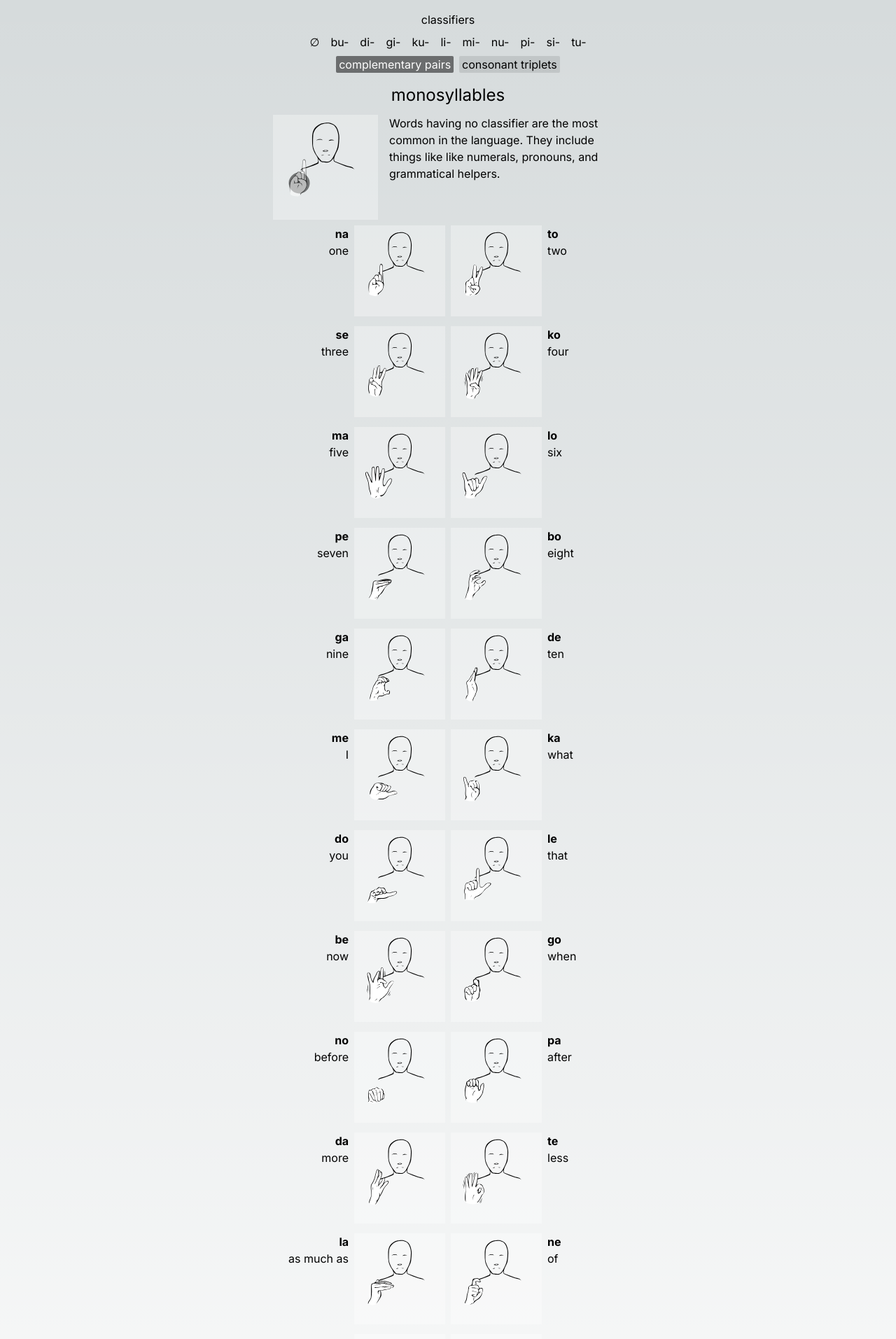
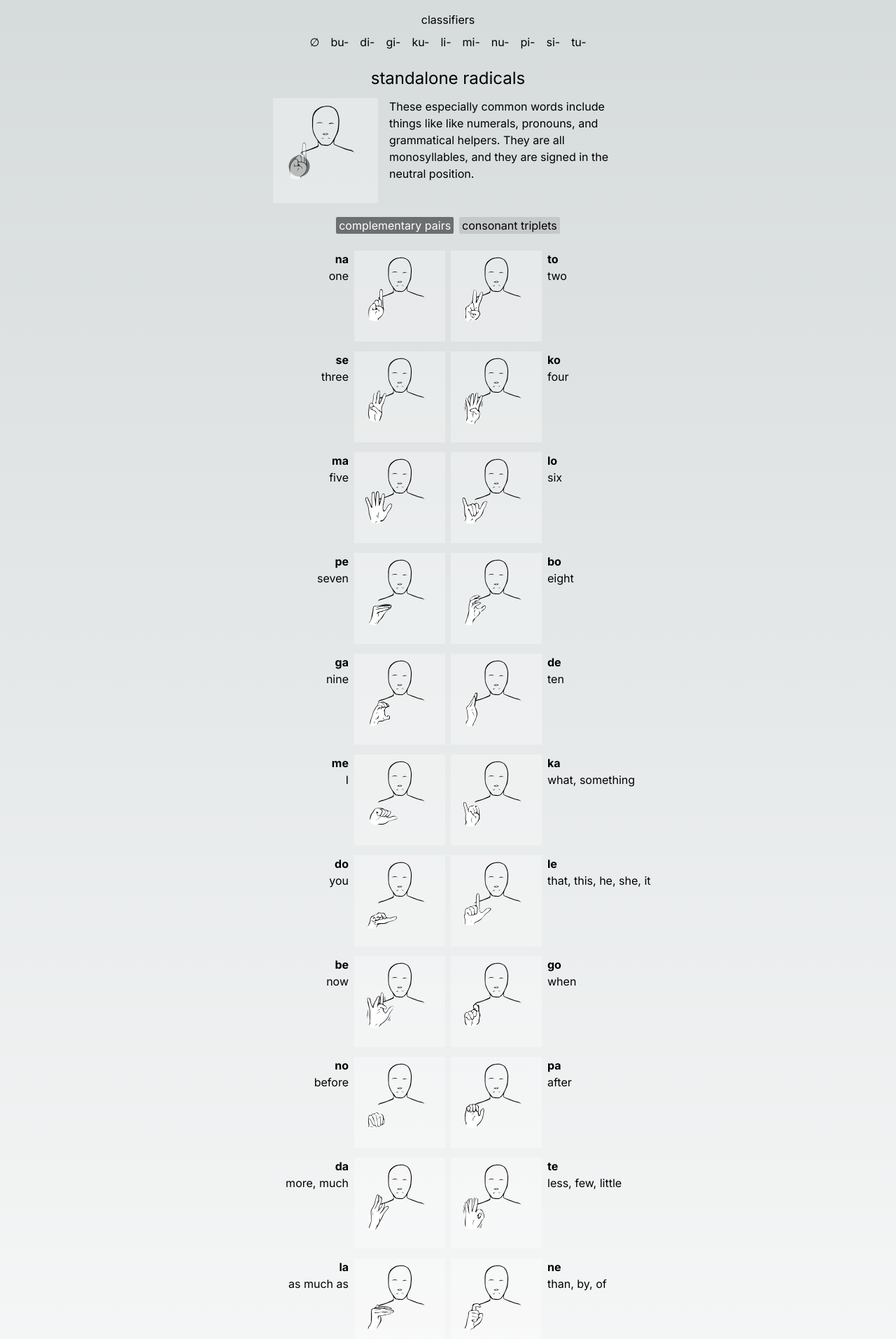
Before and after one commit to justinsilvestre/lanidic, a Next.js app: page /lanidic/ in a window 1280 px wide. Shown: the top 1913 px of the page at 70% size. Built offline with nearby package versions, Linux system fonts and the light colour scheme.

Commit message:
Tweak layout, augment monosyllable defs

```diff
--- a/src/app/dic/[prefix]/rootsTables.ts
+++ b/src/app/dic/[prefix]/rootsTables.ts
@@ -25,32 +25,32 @@ const monosyllablesTable: RootsTable = {
     ba: "ba = [monosyllable] =  = stay",
     bi: "be = [monosyllable] =  = now",
     bu: "bo = [monosyllable] =  = eight",
-    da: "da = [monosyllable] =  = more",
+    da: "da = [monosyllable] =  = more, much",
     di: "de = [monosyllable] =  = ten",
     du: "do = [monosyllable] =  = you",
     ga: "ga = [monosyllable] =  = nine",
-    gi: "ge = [monosyllable] =  = and",
+    gi: "ge = [monosyllable] =  = and, with",
     gu: "go = [monosyllable] =  = when",
-    ka: "ka = [monosyllable] =  = what",
+    ka: "ka = [monosyllable] =  = what, something",
     ki: "ke = [monosyllable] =  = start",
     ku: "ko = [monosyllable] =  = four",
     la: "la = [monosyllable] =  = as much as",
-    li: "le = [monosyllable] =  = that",
+    li: "le = [monosyllable] =  = that, this, he, she, it",
     lu: "lo = [monosyllable] =  = six",
     ma: "ma = [monosyllable] =  = five",
     mi: "me = [monosyllable] =  = I",
     mu: "mo = [monosyllable] =  = all",
     na: "na = [monosyllable] =  = one",
-    ni: "ne = [monosyllable] =  = of",
+    ni: "ne = [monosyllable] =  = than, by, of",
     nu: "no = [monosyllable] =  = before",
     pa: "pa = [monosyllable] =  = after",
     pi: "pe = [monosyllable] =  = seven",
-    pu: "po = [monosyllable] =  = not",
+    pu: "po = [monosyllable] =  = not, other",
     sa: "sa = [monosyllable] =  = same",
     si: "se = [monosyllable] =  = three",
     su: "so = [monosyllable] =  = part",
     ta: "ta = [monosyllable] =  = only",
-    ti: "te = [monosyllable] =  = less",
+    ti: "te = [monosyllable] =  = less, few, little",
     tu: "to = [monosyllable] =  = two",
   },
 };
--- a/src/components/RootsTables.tsx
+++ b/src/components/RootsTables.tsx
@@ -58,7 +58,6 @@ type Radical = `${Consonant}${Vowel}`;
 function RootsTableDisplay({
   prefix,
   table,
-  mode = "consonant triplets",
   className,
 }: {
   prefix: string | null;
@@ -66,6 +65,10 @@ function RootsTableDisplay({
   mode?: "consonant triplets" | "complementaryPairs";
   className?: string;
 }) {
+  const [mode, setMode] = useState<"consonant triplets" | "complementaryPairs">(
+    "complementaryPairs"
+  );
+
   const prefixSyllables = prefix?.split(/(?<=[aeiou])(?=[bdgklmnpst])/) || [];
   const prefixRadicals = prefixSyllables.slice(1);
   return (
@@ -84,7 +87,7 @@ function RootsTableDisplay({
             -
           </>
         ) : (
-          <>monosyllables</>
+          <>standalone radicals</>
         )}
       </h1>
       <div className="m-auto max-w-[500px]">
@@ -105,6 +108,28 @@ function RootsTableDisplay({
             {rootsTables[prefix].definition.replace(/\.$/, "")}".
           </>
         )}
+      </div>
+      <div className="flex flex-row gap-2 m-auto my-4 max-w-[500px]">
+        <button
+          className={`px-1 rounded-sm ${
+            mode === "complementaryPairs"
+              ? "text-[rgba(var(--background-end-rgb))] bg-[rgba(var(--foreground-rgb),_.5)]"
+              : "bg-[rgba(var(--foreground-rgb),_.1)]"
+          }`}
+          onClick={() => setMode("complementaryPairs")}
+        >
+          complementary pairs
+        </button>
+        <button
+          className={`px-1 rounded-sm ${
+            mode === "consonant triplets"
+              ? "text-[rgba(var(--background-end-rgb))] bg-[rgba(var(--foreground-rgb),_.5)]"
+              : "bg-[rgba(var(--foreground-rgb),_.1)]"
+          }`}
+          onClick={() => setMode("consonant triplets")}
+        >
+          consonant triplets
+        </button>
       </div>
       <div className="flex flex-col">
         {mode === "complementaryPairs"
@@ -297,10 +322,6 @@ export default function RootsTables({
   const prefixRadicals =
     prefix?.split(/(?<=[aeiou])(?=[bdgklmnpst])/).slice(1) || [];
 
-  const [mode, setMode] = useState<"consonant triplets" | "complementaryPairs">(
-    "complementaryPairs"
-  );
-
   return (
     <main className="flex min-h-screen flex-col items-center p-4">
       <h2>classifiers</h2>
@@ -314,33 +335,10 @@ export default function RootsTables({
           </li>
         ))}
       </ul>
-      <div className="flex flex-row gap-2">
-        <button
-          className={`px-1 rounded-sm ${
-            mode === "complementaryPairs"
-              ? "text-[rgba(var(--background-end-rgb))] bg-[rgba(var(--foreground-rgb),_.5)]"
-              : "bg-[rgba(var(--foreground-rgb),_.1)]"
-          }`}
-          onClick={() => setMode("complementaryPairs")}
-        >
-          complementary pairs
-        </button>
-        <button
-          className={`px-1 rounded-sm ${
-            mode === "consonant triplets"
-              ? "text-[rgba(var(--background-end-rgb))] bg-[rgba(var(--foreground-rgb),_.5)]"
-              : "bg-[rgba(var(--foreground-rgb),_.1)]"
-          }`}
-          onClick={() => setMode("consonant triplets")}
-        >
-          consonant triplets
-        </button>
-      </div>
 
       <RootsTableDisplay
         className="w-full max-w-screen-lg m-4"
         prefix={prefix}
-        mode={mode}
         table={table}
       />
     </main>
@@ -818,7 +816,7 @@ function ClassifierOrPrefixSign({
 }
 
 const classifierDescriptions: Record<Classifier | "null", string> = {
-  null: "Words having no classifier are the most common in the language. They include things like like numerals, pronouns, and grammatical helpers.",
+  null: "These especially common words include things like like numerals, pronouns, and grammatical helpers. They are all monosyllables, and they are signed in the neutral position.",
   bu: "This classifier denotes spatial relationships. These are all transitive verbs, i.e. verbs which take a direct object.",
   di: "This classiier denotes bodily relationships, bodily actions, and senses. These are all transitive verbs, i.e. verbs which take a direct object.",
   gi: "This classifier denotes body parts, plant parts, and organic things in general. These are all nouns and adjectives/intransitive verbs.",
```
